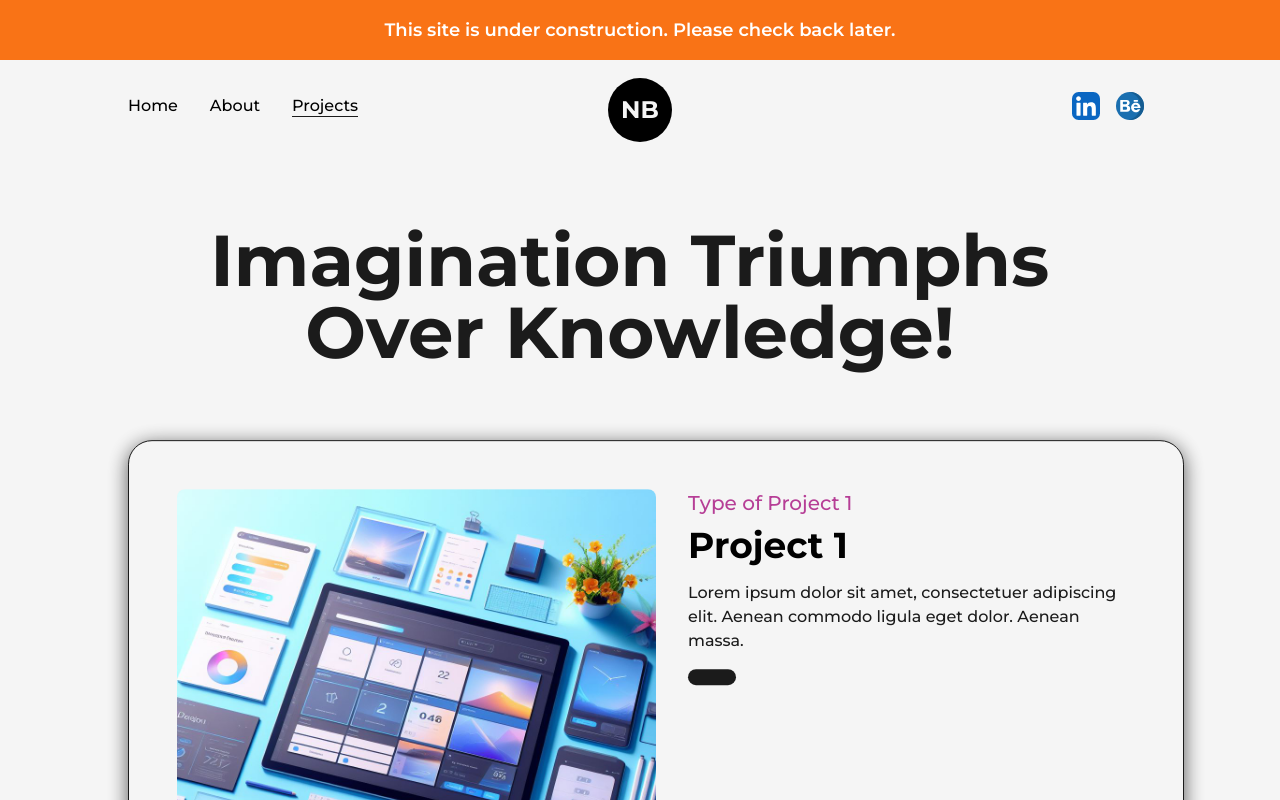
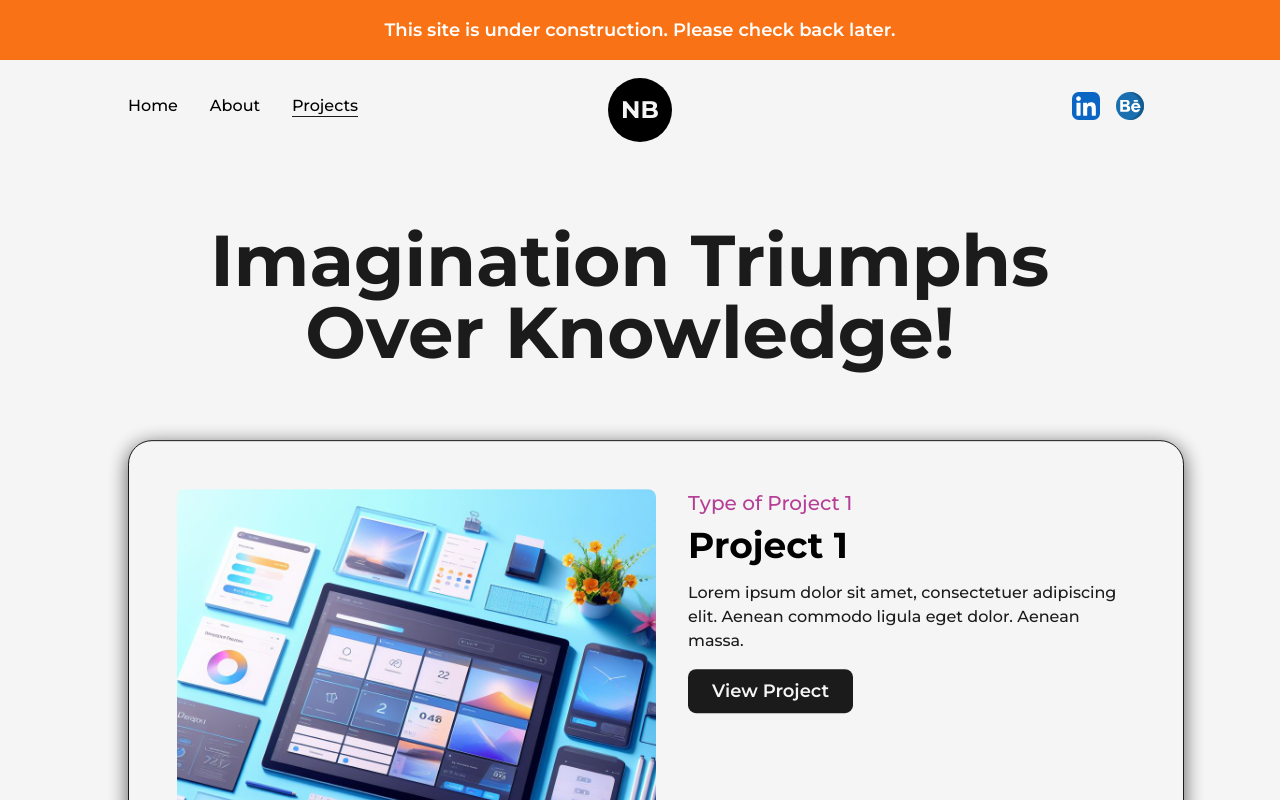
Before and after one commit to natalia-belei/natalia-belei.github.io, a Next.js app in the folder reactportfolio/: page /projects in a window 1280 px wide. Shown: the top 800 px of the page. Built offline with nearby package versions, Linux system fonts and the light colour scheme.

Commit message:
Minor fix

```diff
--- a/reactportfolio/data-config/projects.js
+++ b/reactportfolio/data-config/projects.js
@@ -13,6 +13,7 @@ export const projectsPageConfig = {
     },
 
     mainTitle: "Imagination Triumphs over Knowledge!",
+    previewButtonTitle: "View Project",
 }
 
 export const projectsData = [
```
